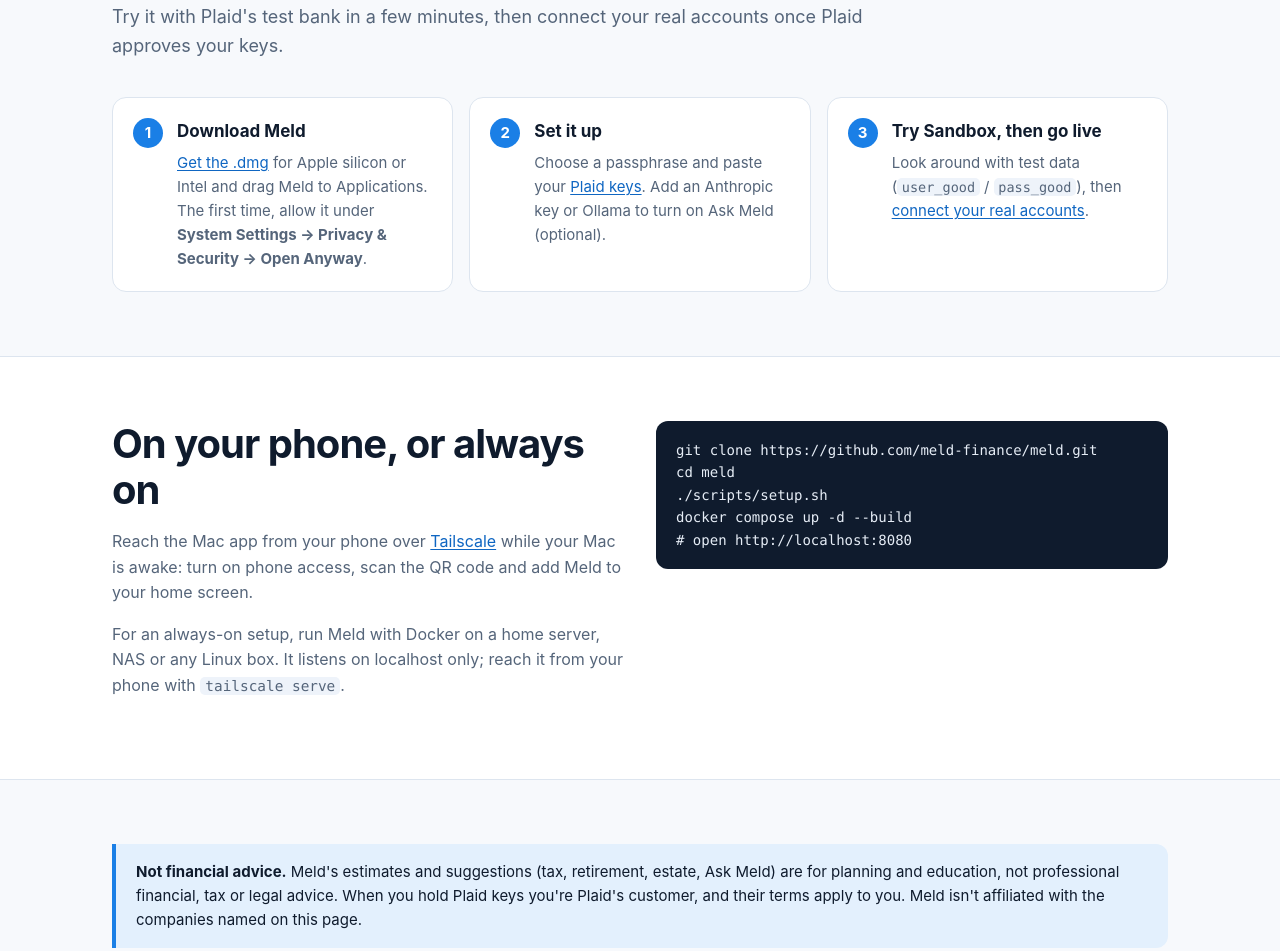
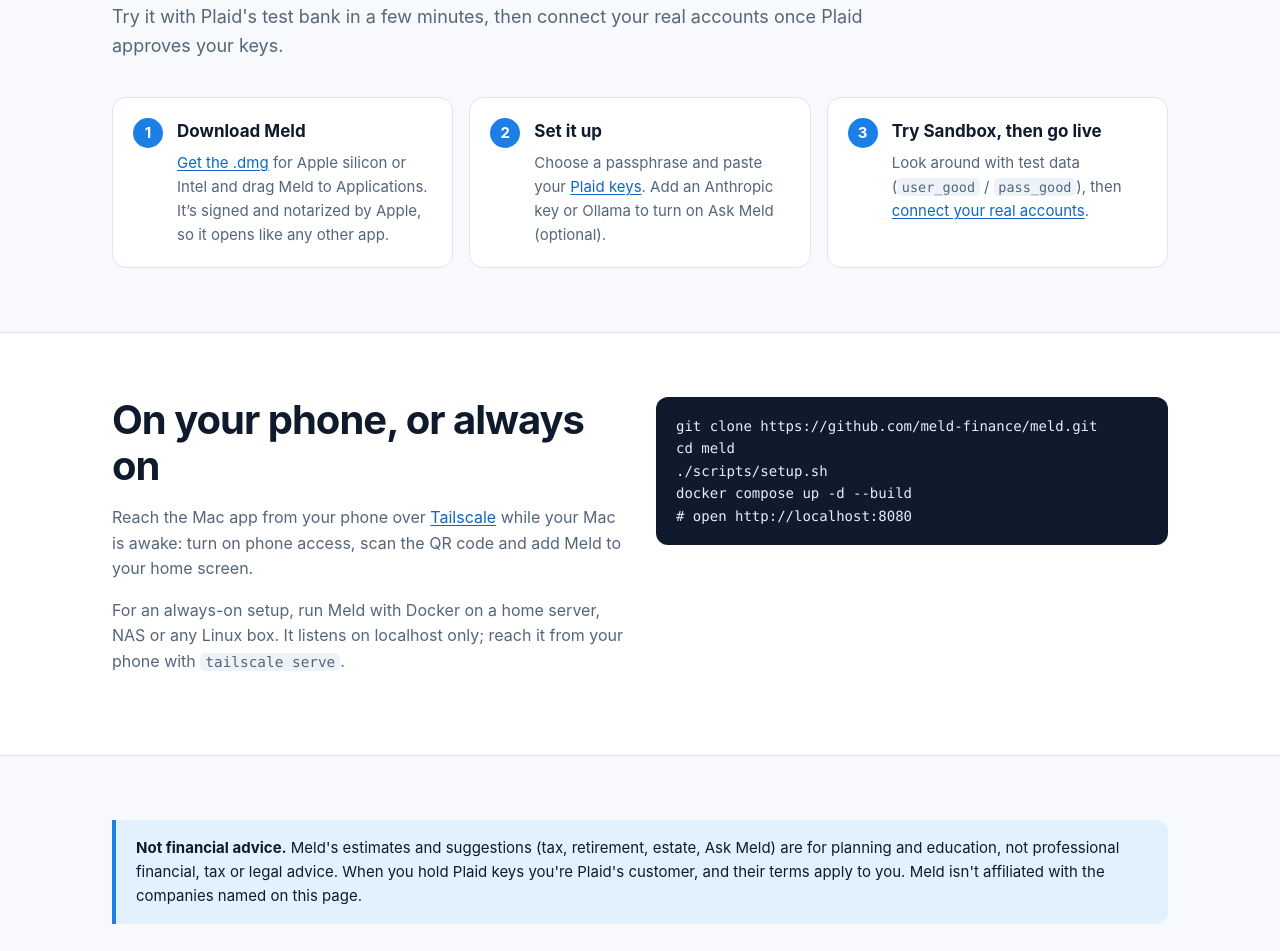
Before and after one commit to meld-finance/meld, a website: page site/index.html in a window 1280 px wide. Shown: the part 10027-10978 px from the top of the page. Drawn offline with Linux system fonts and the light colour scheme.

Commit message:
Drop the Open Anyway step now that releases are notarized
Release builds are signed with a Developer ID and notarized, so macOS opens
Meld without the Privacy & Security detour.

Co-Authored-By: Claude Opus 5.5 <noreply@anthropic.com>

```diff
--- a/site/index.html
+++ b/site/index.html
@@ -743,7 +743,7 @@
       <div class="steps">
         <div class="step">
           <h3>Download Meld</h3>
-          <p><a href="https://github.com/meld-finance/meld/releases/latest">Get the .dmg</a> for Apple silicon or Intel and drag Meld to Applications. The first time, allow it under <strong>System Settings → Privacy &amp; Security → Open Anyway</strong>.</p>
+          <p><a href="https://github.com/meld-finance/meld/releases/latest">Get the .dmg</a> for Apple silicon or Intel and drag Meld to Applications. It’s signed and notarized by Apple, so it opens like any other app.</p>
         </div>
         <div class="step">
           <h3>Set it up</h3>
```
Also changed, not shown: README.md.
